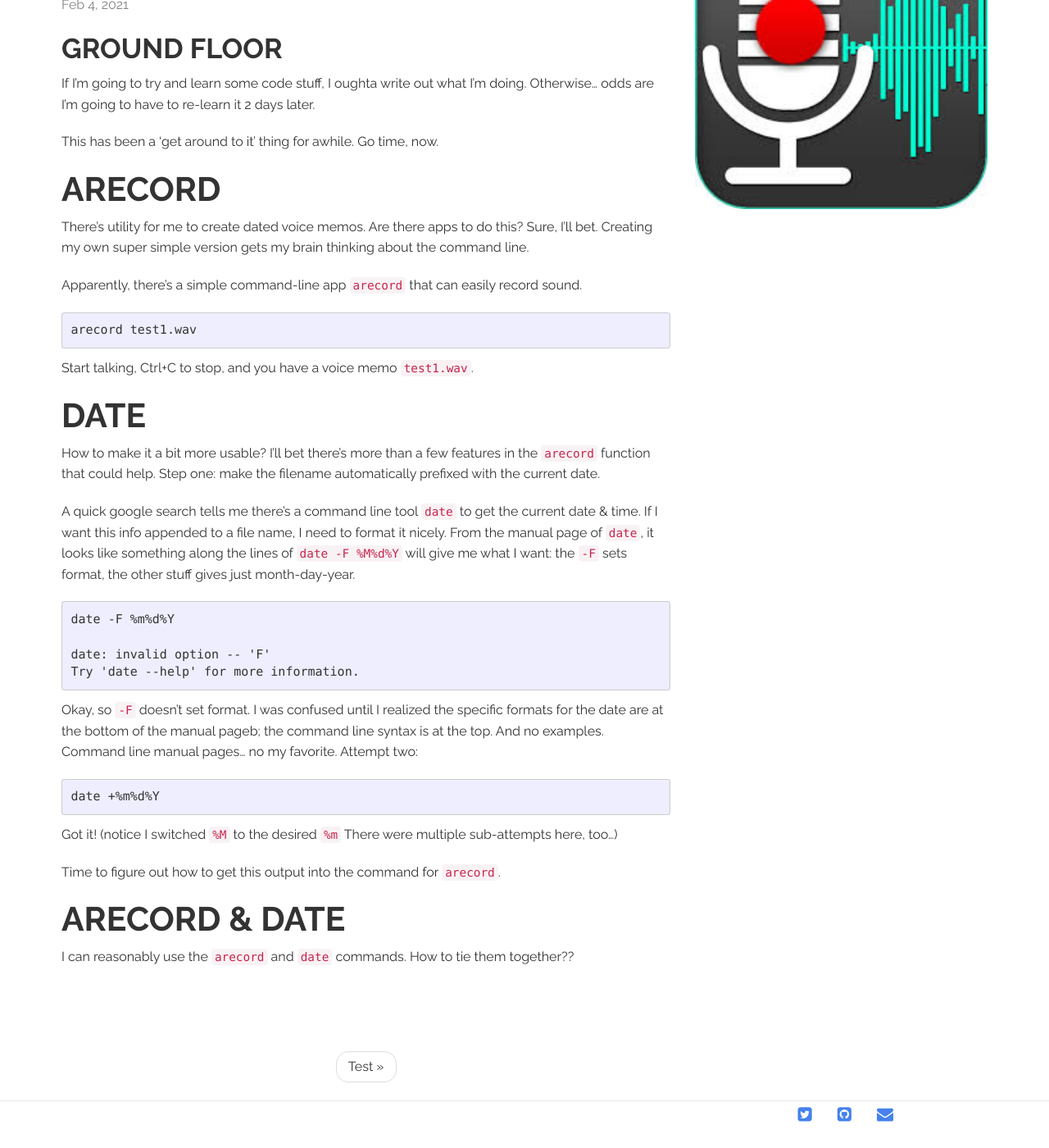
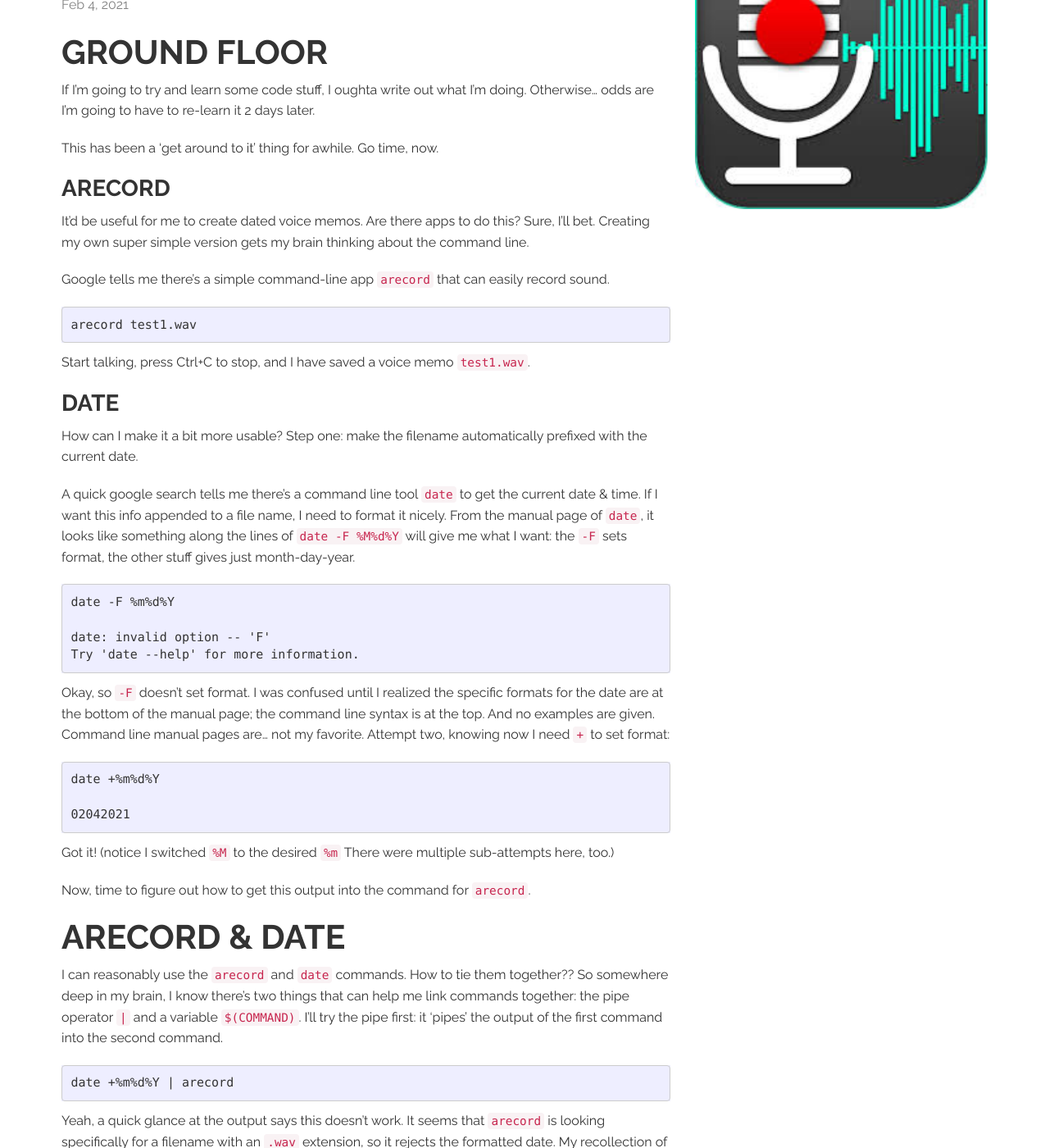
Before and after one commit to wj107/wj107.github.io, a Jekyll site: the page built from _posts/2021-02-04-arecord.md, in a window 1280 px wide and 1400 px high, scrolled down 231 px. Shown: the whole window at 82% size. Built offline with Jekyll 4.4.1, drawn with Linux system fonts in a browser that asks for light colours; before the commit the page ends 1607 px from its top, so only the background shows below that; some of the changed text lies outside the part shown.

Commit message:
Update 2021-02-04-arecord.md

````diff
--- a/_posts/2021-02-04-arecord.md
+++ b/_posts/2021-02-04-arecord.md
@@ -1,30 +1,30 @@
 ---
 layout: post
-title: ARECORD
+title: MY LITTLE SOUND RECORDER
 img: arecord1.jpeg
 ---
 
-## GROUND FLOOR
+# GROUND FLOOR
 
 If I'm going to try and learn some code stuff, I oughta write out what I'm doing.  Otherwise... odds are I'm going to have to re-learn it 2 days later.
 
 This has been a 'get around to it' thing for awhile.  Go time, now.
 
-# ARECORD
+### ARECORD
 
-There's utility for me to create dated voice memos.  Are there apps to do this? Sure, I'll bet.  Creating my own super simple version gets my brain thinking about the command line.
+It'd be useful for me to create dated voice memos.  Are there apps to do this? Sure, I'll bet.  Creating my own super simple version gets my brain thinking about the command line.
 
-Apparently, there's a simple command-line app ``arecord`` that can easily record sound.
+Google tells me there's a simple command-line app ``arecord`` that can easily record sound.
 
 ```
 arecord test1.wav
 ```
 
-Start talking, Ctrl+C to stop, and you have a voice memo ``test1.wav``.
+Start talking, press Ctrl+C to stop, and I have saved a voice memo ``test1.wav``.
 
-# DATE
+### DATE
 
-How to make it a bit more usable?  I'll bet there's more than a few features in the ``arecord`` function that could help.  Step one: make the filename automatically prefixed with the current date.
+How can I make it a bit more usable?  Step one: make the filename automatically prefixed with the current date.
 
 A quick google search tells me there's a command line tool ``date`` to get the current date & time.  If I want this info appended to a file name, I need to format it nicely.  From the manual page of ``date``, it looks like something along the lines of ``date -F %M%d%Y`` will give me what I want:  the ``-F`` sets format, the other stuff gives just month-day-year.
 
@@ -35,16 +35,33 @@ date: invalid option -- 'F'
 Try 'date --help' for more information.
 ```
 
-Okay, so ``-F`` doesn't set format.  I was confused until I realized the specific formats for the date are at the bottom of the manual pageb; the command line syntax is at the top.  And no examples.  Command line manual pages... no my favorite.  Attempt two:
+Okay, so ``-F`` doesn't set format.  I was confused until I realized the specific formats for the date are at the bottom of the manual page; the command line syntax is at the top.  And no examples are given.  Command line manual pages are... not my favorite.  Attempt two, knowing now I need ``+`` to set format:
 
 ```
 date +%m%d%Y
+
+02042021
 ```
 
-Got it!  (notice I switched ``%M`` to the desired ``%m`` There were multiple sub-attempts here, too...)
+Got it!  (notice I switched ``%M`` to the desired ``%m`` There were multiple sub-attempts here, too.)
 
-Time to figure out how to get this output into the command for ``arecord``.
+Now, time to figure out how to get this output into the command for ``arecord``.
 
 # ARECORD & DATE
 
-I can reasonably use the ``arecord`` and ``date`` commands.  How to tie them together??
+I can reasonably use the ``arecord`` and ``date`` commands.  How to tie them together??  So somewhere deep in my brain, I know there's two things that can help me link commands together: the pipe operator ``|`` and a variable ``$(COMMAND)``.  I'll try the pipe first:  it 'pipes' the output of the first command into the second command.
+
+```
+date +%m%d%Y | arecord
+```
+
+Yeah, a quick glance at the output says this doesn't work.  It seems that ``arecord`` is looking specifically for a filename with an ``.wav`` extension, so it rejects the formatted date.   My recollection of command line variables is that the construction ``$(COMMAND)`` lets the output of a command 'wear' other stuff... like a ``.wav`` extension.  Let's try:
+
+```
+arecord $(date +%m%d%Y)
+
+Recording WAVE '02042021.wav' : Unsigned 8 bit, Rate 8000 Hz, Mono
+```
+That sound in the file is me going WOOHOO!  I made a dirt-simple sound recorder!
+
+Unwieldy on its own, I need to make it into a stand-alone program on my computer.  Sounds like tomorrow's project.
````
